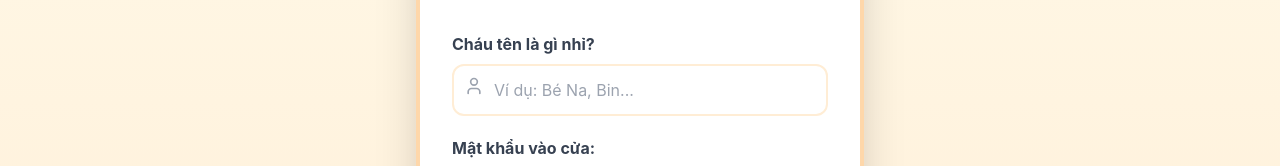
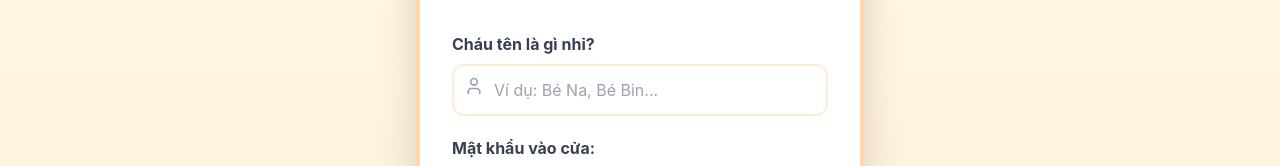
Before and after one commit to DNT-holl/thuvien, a React (Vite) app in the folder frontend/: page /login in a window 1280 px wide. Shown: the part 298-464 px from the top of the page. Built offline with nearby package versions, Linux system fonts and the light colour scheme; no server answers.

Commit message:
fix: Improve login flow and add placeholder styling to login form

```diff
--- a/frontend/src/App.jsx
+++ b/frontend/src/App.jsx
@@ -64,6 +64,7 @@ function AppContent() {
   // Đăng nhập
   const handleLogin = async (username, password) => {
     setLoading(true);
+    setError('');
     try {
       const response = await authAPI.login(username, password);
       const { token, user } = response.data;
@@ -77,8 +78,10 @@ function AppContent() {
       setUserRole(user.role);
       setShowLoginModal(false);
       setError('');
+      return true;
     } catch (err) {
       setError(err.response?.data?.message || 'Lỗi đăng nhập!');
+      return false;
     } finally {
       setLoading(false);
     }
@@ -129,8 +132,10 @@ function AppContent() {
           element={
             <LoginPage
               onLogin={async (username, password) => {
-                await handleLogin(username, password);
-                navigate('/');
+                const success = await handleLogin(username, password);
+                if (success) {
+                  navigate('/');
+                }
               }}
               error={error}
               loading={loading}
--- a/frontend/src/pages/LoginPage.jsx
+++ b/frontend/src/pages/LoginPage.jsx
@@ -40,8 +40,8 @@ export default function LoginPage({ onLogin, error, loading }) {
                 type="text"
                 value={currentUser}
                 onChange={(e) => setCurrentUser(e.target.value)}
-                placeholder="Ví dụ: Bé Na, Bin..."
-                className="w-full pl-10 pr-4 py-3 rounded-xl border-2 border-orange-100 focus:border-orange-400 focus:outline-none transition"
+                placeholder="Ví dụ: Bé Na, Bé Bin..."
+                className="w-full pl-10 pr-4 py-3 rounded-xl border-2 border-orange-100 focus:border-orange-400 focus:outline-none transition placeholder-gray-400"
               />
             </div>
           </div>
@@ -55,7 +55,7 @@ export default function LoginPage({ onLogin, error, loading }) {
                 value={passwordInput}
                 onChange={(e) => setPasswordInput(e.target.value)}
                 placeholder="(Hỏi bố/cậu nhé)"
-                className="w-full pl-10 pr-4 py-3 rounded-xl border-2 border-orange-100 focus:border-orange-400 focus:outline-none transition"
+                className="w-full pl-10 pr-4 py-3 rounded-xl border-2 border-orange-100 focus:border-orange-400 focus:outline-none transition placeholder-gray-400"
               />
             </div>
           </div>
```
